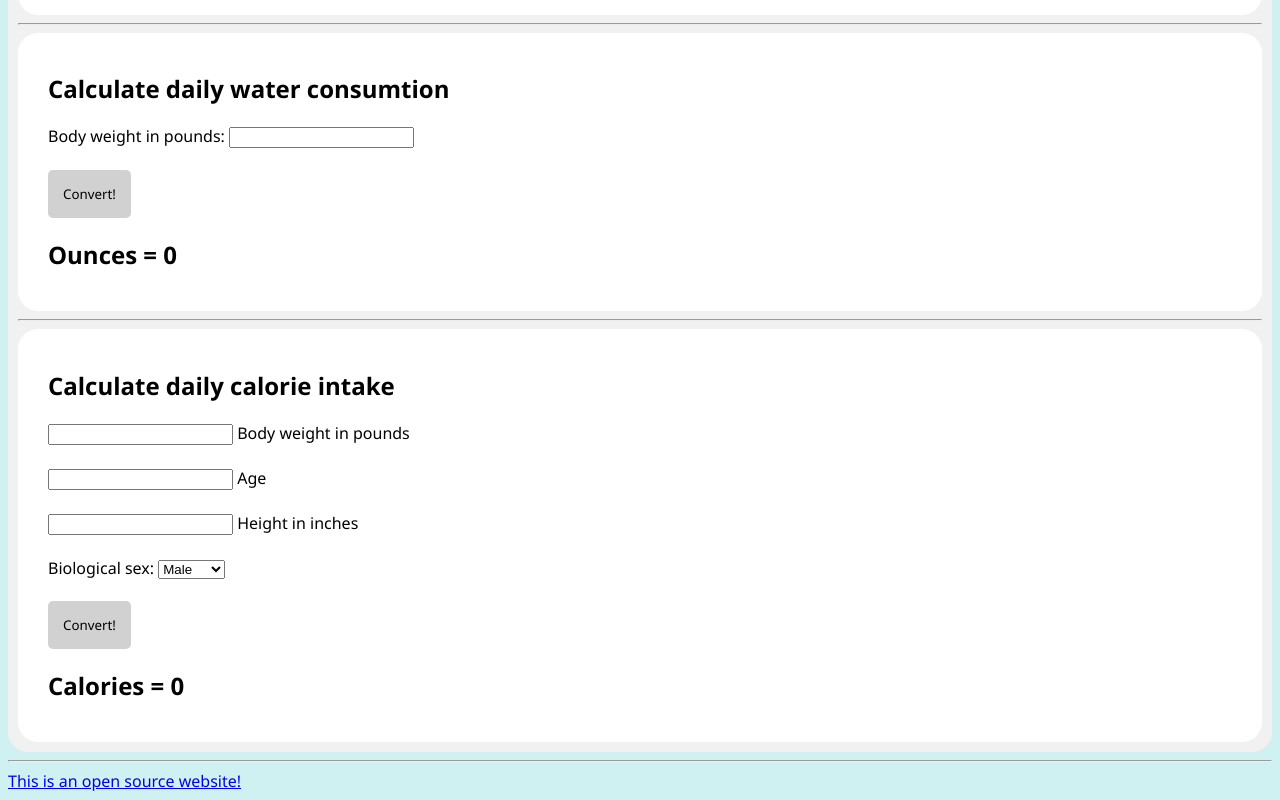
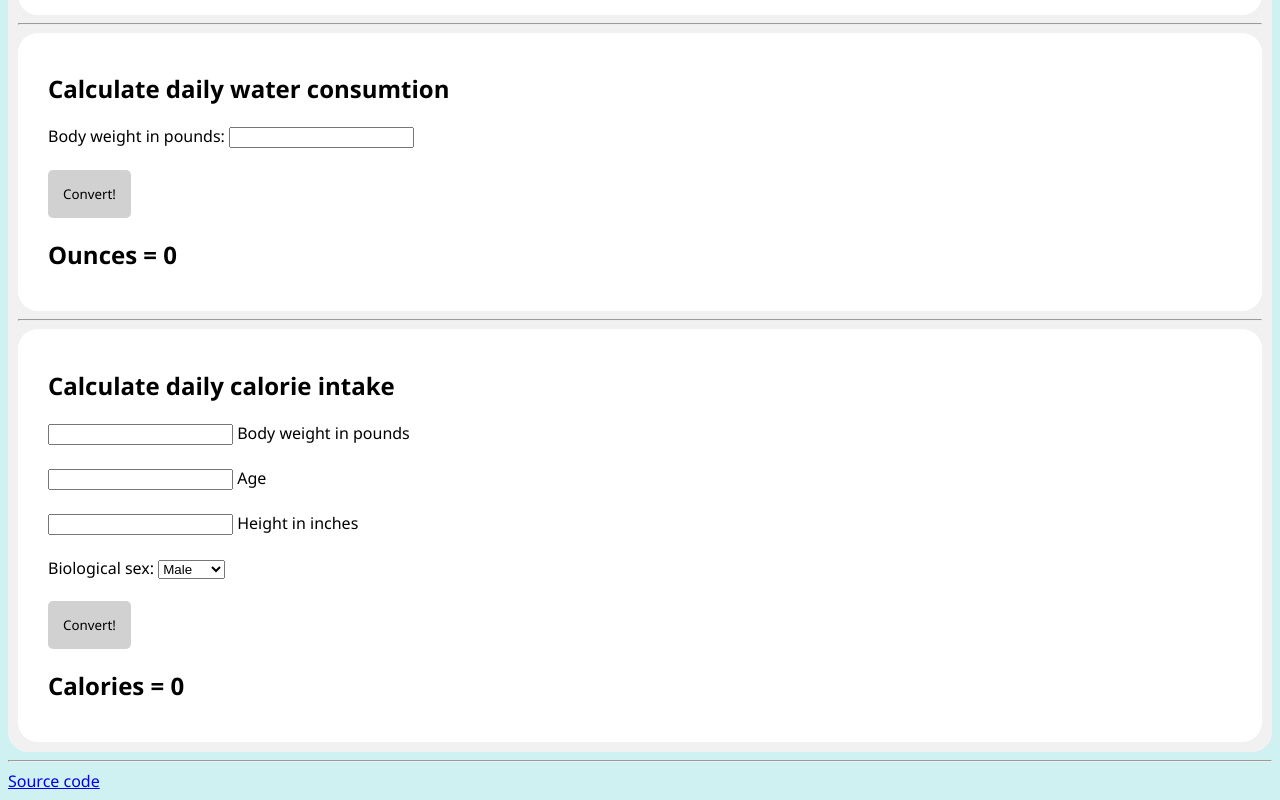
Before and after one commit to Varrox/healthclassexamproject1, a plain HTML site: page calculator.html in a window 1280 px wide. Shown: the part 456-1256 px from the top of the page. Drawn offline with Linux system fonts and the light colour scheme.

Commit message:
Update calculator.html

```diff
--- a/calculator.html
+++ b/calculator.html
@@ -54,6 +54,6 @@
         <hr>
     </body>
     <footer>
-        <a href="https://github.com/Varrox/healthclassexamproject1">This is an open source website!</a>
+        <a href="https://github.com/Varrox/healthclassexamproject1">Source code</a>
     </footer>
 </html>
```
